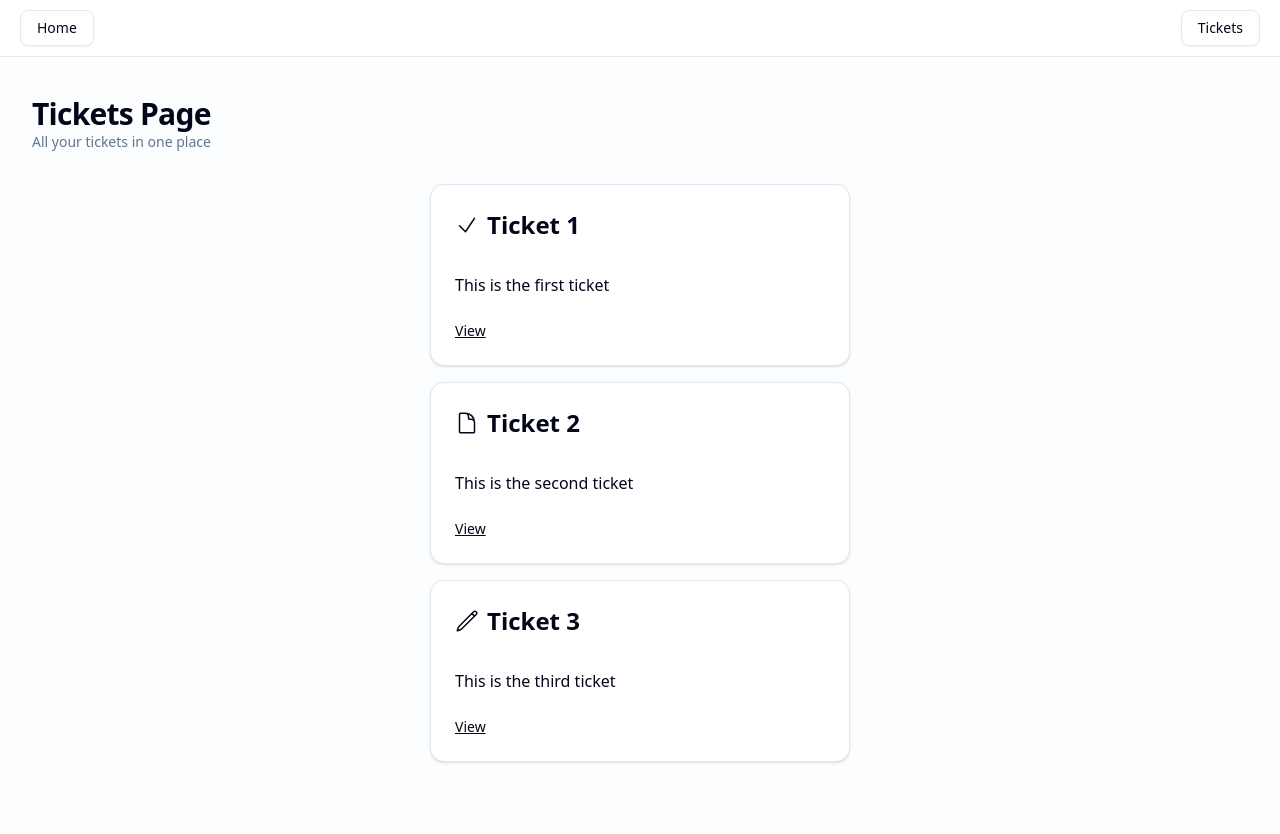
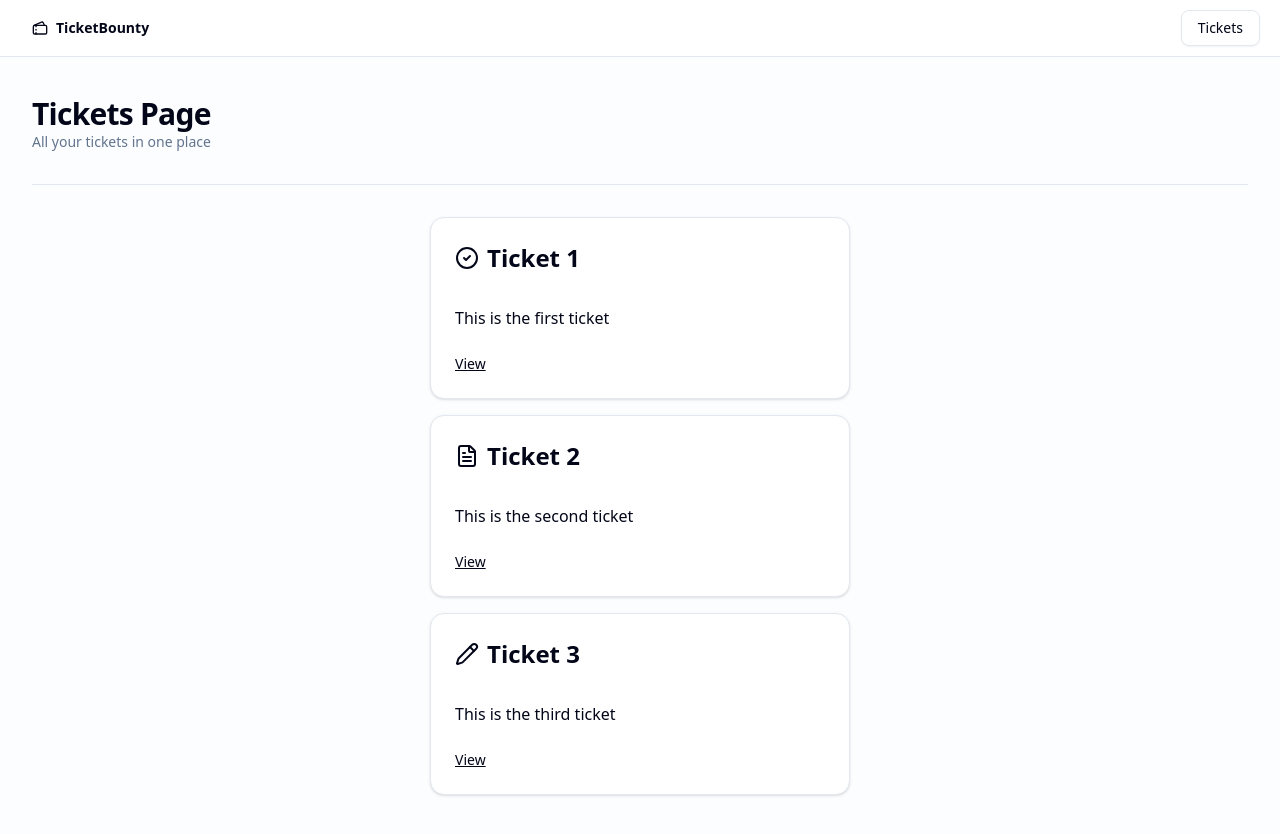
Before and after one commit to isaacrossi/the-road-to-next, a Next.js app: page /tickets in a window 1280 px wide. Shown: the top 834 px of the page. Built offline with nearby package versions, Linux system fonts and the light colour scheme.

Commit message:
feat(ui): use shadcn seperator and lucide icons to polish header and tickets

```diff
--- /dev/null
+++ b/components/ui/separator.tsx
@@ -0,0 +1,27 @@
+"use client";
+
+import { Separator as SeparatorPrimitive } from "radix-ui";
+import * as React from "react";
+import { cn } from "@/lib/utils";
+
+function Separator({
+  className,
+  orientation = "horizontal",
+  decorative = true,
+  ...props
+}: React.ComponentProps<typeof SeparatorPrimitive.Root>) {
+  return (
+    <SeparatorPrimitive.Root
+      data-slot="separator"
+      decorative={decorative}
+      orientation={orientation}
+      className={cn(
+        "bg-border shrink-0 data-[orientation=horizontal]:h-px data-[orientation=horizontal]:w-full data-[orientation=vertical]:h-full data-[orientation=vertical]:w-px",
+        className,
+      )}
+      {...props}
+    />
+  );
+}
+
+export { Separator };
--- a/src/app/layout.tsx
+++ b/src/app/layout.tsx
@@ -1,4 +1,5 @@
 import "./globals.css";
+import { LucideTickets } from "lucide-react";
 import type { Metadata } from "next";
 import { Geist, Geist_Mono } from "next/font/google";
 import Link from "next/link";
@@ -41,9 +42,10 @@
           <div>
             <Link
               href={homePath()}
-              className={buttonVariants({ variant: "outline" })}
+              className={buttonVariants({ variant: "ghost" })}
             >
-              Home
+              <LucideTickets />
+              <h1 className="font-lg font-semibold">TicketBounty</h1>
             </Link>
           </div>
           <div>
--- a/src/app/tickets/page.tsx
+++ b/src/app/tickets/page.tsx
@@ -1,72 +1,20 @@
-import clsx from "clsx";
+import { LucideCircleCheck, LucideFileText, LucidePencil } from "lucide-react";
 import Link from "next/link";
 import {
   Card,
-  CardAction,
   CardContent,
-  CardDescription,
   CardFooter,
   CardHeader,
   CardTitle,
 } from "@/components/ui/card";
+import { Separator } from "@/components/ui/separator";
 import { initialTickets } from "@/src/data";
 import { ticketPath } from "@/src/paths";
 
-const CheckIcon = () => (
-  <svg
-    xmlns="http://www.w3.org/2000/svg"
-    fill="none"
-    viewBox="0 0 24 24"
-    strokeWidth="1.5"
-    stroke="currentColor"
-    className="size-6"
-  >
-    <path
-      strokeLinecap="round"
-      strokeLinejoin="round"
-      d="m4.5 12.75 6 6 9-13.5"
-    />
-  </svg>
-);
-
-const PencilIcon = () => (
-  <svg
-    xmlns="http://www.w3.org/2000/svg"
-    fill="none"
-    viewBox="0 0 24 24"
-    strokeWidth={1.5}
-    stroke="currentColor"
-    className="size-6"
-  >
-    <path
-      strokeLinecap="round"
-      strokeLinejoin="round"
-      d="m16.862 4.487 1.687-1.688a1.875 1.875 0 1 1 2.652 2.652L6.832 19.82a4.5 4.5 0 0 1-1.897 1.13l-2.685.8.8-2.685a4.5 4.5 0 0 1 1.13-1.897L16.863 4.487Zm0 0L19.5 7.125"
-    />
-  </svg>
-);
-
-const DocumentIcon = () => (
-  <svg
-    xmlns="http://www.w3.org/2000/svg"
-    fill="none"
-    viewBox="0 0 24 24"
-    strokeWidth="1.5"
-    stroke="currentColor"
-    className="size-6"
-  >
-    <path
-      strokeLinecap="round"
-      strokeLinejoin="round"
-      d="M19.5 14.25v-2.625a3.375 3.375 0 0 0-3.375-3.375h-1.5A1.125 1.125 0 0 1 13.5 7.125v-1.5a3.375 3.375 0 0 0-3.375-3.375H8.25m2.25 0H5.625c-.621 0-1.125.504-1.125 1.125v17.25c0 .621.504 1.125 1.125 1.125h12.75c.621 0 1.125-.504 1.125-1.125V11.25a9 9 0 0 0-9-9Z"
-    />
-  </svg>
-);
-
 const TICKET_ICONS = {
-  OPEN: <DocumentIcon />,
-  DONE: <CheckIcon />,
-  IN_PROGRESS: <PencilIcon />,
+  OPEN: <LucideFileText />,
+  DONE: <LucideCircleCheck />,
+  IN_PROGRESS: <LucidePencil />,
 };
 
 const TicketsPage = () => {
@@ -78,6 +26,8 @@
           All your tickets in one place
         </p>
       </div>
+
+      <Separator />
 
       <div className="flex-1 flex flex-col items-center gap-y-4 animate-fade-from-top">
         {initialTickets.map((ticket) => (
```
